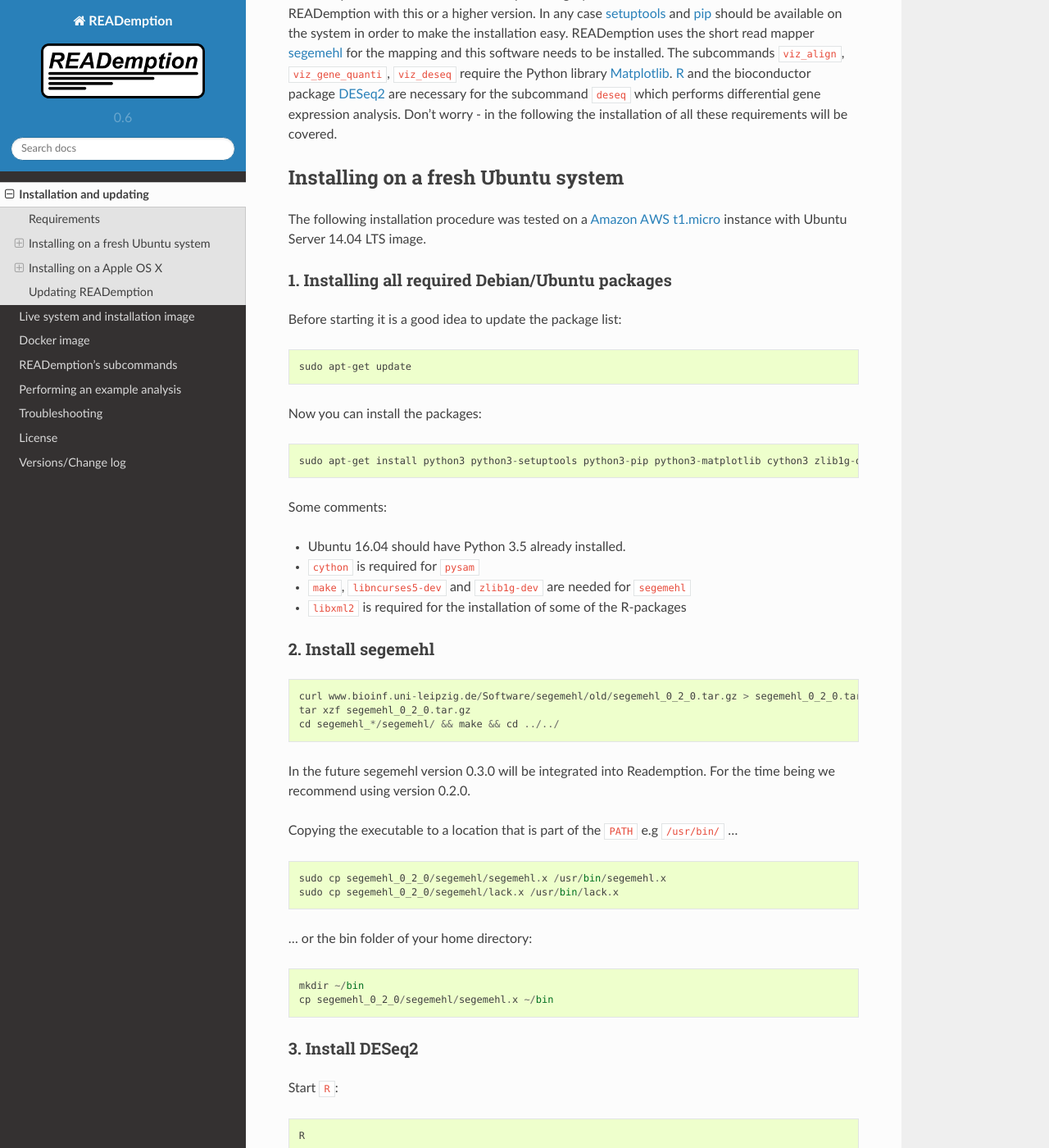
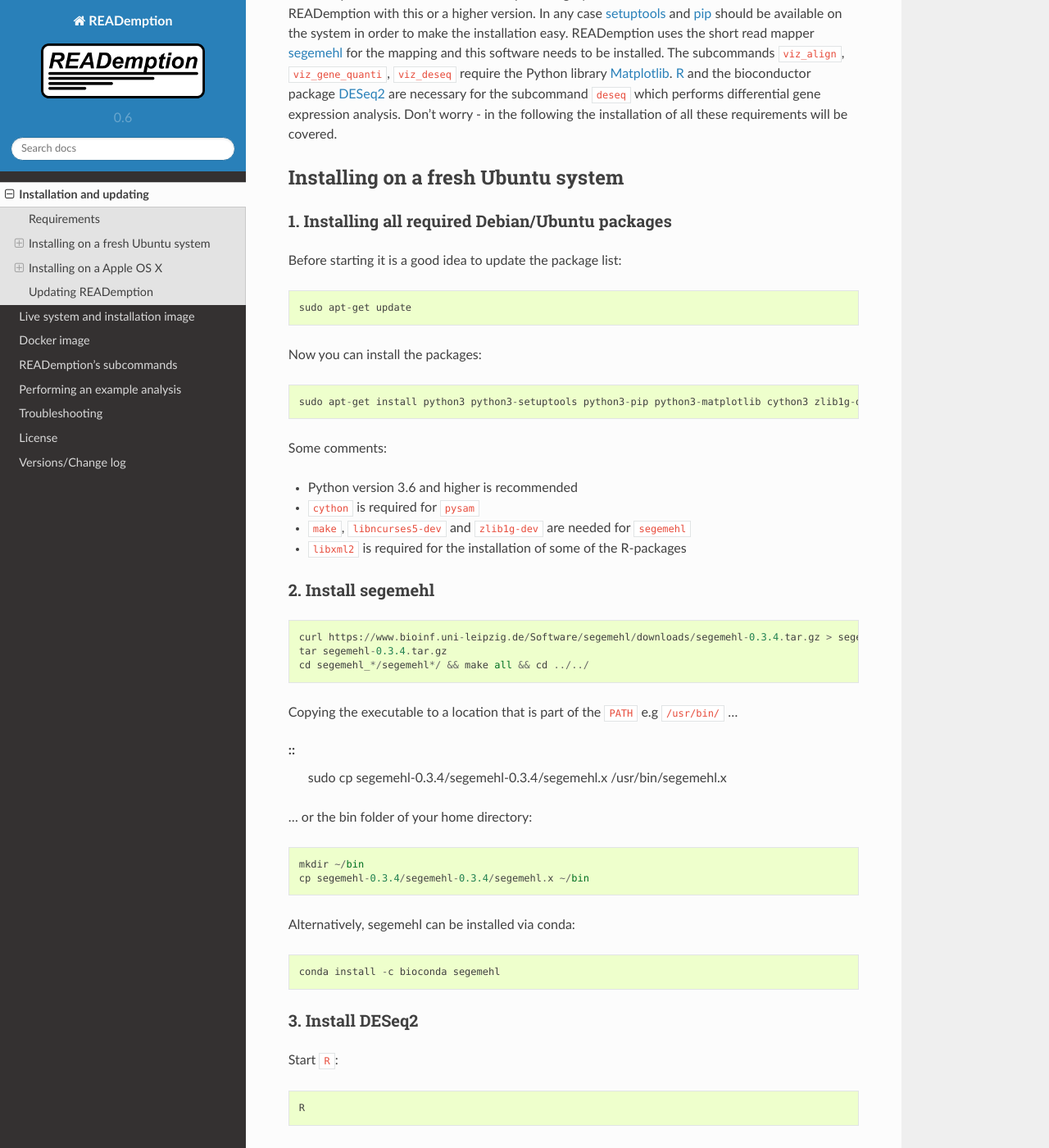
Before and after one commit to foerstner-lab/READemption, a Sphinx documentation site: the page built from docs/source/installation.rst, in a window 1280 px wide and 1400 px high, scrolled down 235 px. Shown: the whole window at 82% size. Built offline with Sphinx 7.4.7 and the Read the Docs theme 2.0.0, drawn with Linux system fonts in a browser that asks for light colours.

Commit message:
Updated installation guidlines for segemehl v0.2.0 > v0.3.4

```diff
--- a/docs/source/installation.rst
+++ b/docs/source/installation.rst
@@ -23,11 +23,6 @@ installation of all these requirements will be covered.
 Installing on a fresh Ubuntu system
 -----------------------------------
 
-The following installation procedure was tested on a `Amazon AWS
-t1.micro
-<http://docs.aws.amazon.com/AWSEC2/latest/UserGuide/concepts_micro_instances.html>`_
-instance with Ubuntu Server 14.04 LTS image.
-
 
 1. Installing all required Debian/Ubuntu packages
 ~~~~~~~~~~~~~~~~~~~~~~~~~~~~~~~~~~~~~~~~~~~~~~~~~
@@ -42,7 +37,7 @@ Now you can install the packages::
 
 Some comments:
 
-- Ubuntu 16.04 should have Python 3.5 already installed.
+- Python version 3.6 and higher is recommended
 - ``cython`` is required for ``pysam``
 - ``make``, ``libncurses5-dev`` and ``zlib1g-dev`` are needed for ``segemehl``
 - ``libxml2`` is required for the installation of some of the R-packages
@@ -52,24 +47,27 @@ Some comments:
 
 ::
 
-  curl www.bioinf.uni-leipzig.de/Software/segemehl/old/segemehl_0_2_0.tar.gz > segemehl_0_2_0.tar.gz
-  tar xzf segemehl_0_2_0.tar.gz
-  cd segemehl_*/segemehl/ && make && cd ../../
+  curl https://www.bioinf.uni-leipzig.de/Software/segemehl/downloads/segemehl-0.3.4.tar.gz > segemehl-0.3.4.tar.gz
+  tar segemehl-0.3.4.tar.gz
+  cd segemehl_*/segemehl*/ && make all && cd ../../
 
-In the future segemehl version 0.3.0 will be integrated into Reademption. For the time being we recommend using version 0.2.0.
 
 Copying the executable to a location that is part of the ``PATH`` e.g
 ``/usr/bin/`` ...
 
 ::
-
-  sudo cp segemehl_0_2_0/segemehl/segemehl.x /usr/bin/segemehl.x
-  sudo cp segemehl_0_2_0/segemehl/lack.x /usr/bin/lack.x
+  sudo cp segemehl-0.3.4/segemehl-0.3.4/segemehl.x /usr/bin/segemehl.x
 
 ... or the bin folder of your home directory::
 
   mkdir ~/bin
-  cp segemehl_0_2_0/segemehl/segemehl.x ~/bin
+  cp segemehl-0.3.4/segemehl-0.3.4/segemehl.x ~/bin
+
+
+Alternatively, segemehl can be installed via conda::
+
+  conda install -c bioconda segemehl
+
 
 3. Install DESeq2
 ~~~~~~~~~~~~~~~~~
```
